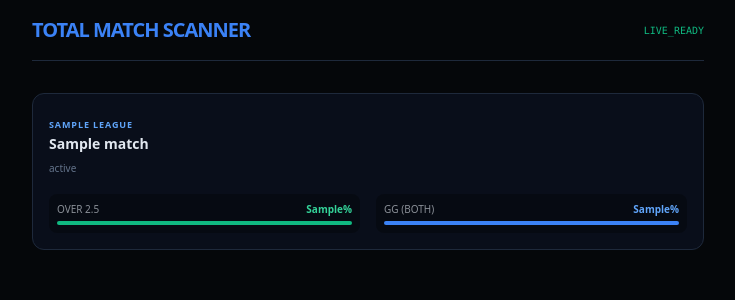
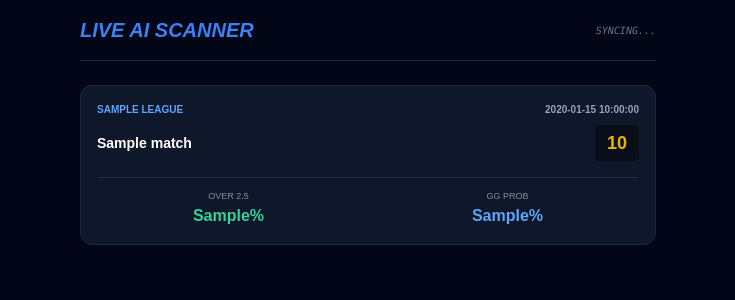
Before and after one commit to christian03-web/ai-pronostici-, a Flask app: template templates/index.html in a window 1280 px wide. Shown: the top 300 px of the page, without its empty margins (272-1007 px from the left). Run offline with Flask 3, Linux system fonts and the light colour scheme; the template is opened without the code that fills it: most values are stand-ins (such as "Sample title", 1, 10 or a date in 2020); some libraries are stand-ins or nearby versions.

Commit message:
Update index.html

```diff
--- a/templates/index.html
+++ b/templates/index.html
@@ -3,59 +3,93 @@
 <head>
     <meta charset="UTF-8">
     <meta name="viewport" content="width=device-width, initial-scale=1.0">
-    <title>AI TOTAL SCANNER PRO</title>
+    <title>AI LIVE SCANNER</title>
     <script src="https://cdn.tailwindcss.com"></script>
     <style>
-        body { background: #05070a; color: #e2e8f0; font-family: ui-sans-serif, system-ui; }
-        .gold-pick { border: 1px solid #eab308; background: rgba(234, 179, 8, 0.05); }
+        body { background: #020617; color: white; font-family: sans-serif; }
+        .match-card { background: #0f172a; border: 1px solid #1e293b; border-radius: 12px; }
+        .live-dot { height: 8px; width: 8px; background-color: #ef4444; border-radius: 50%; display: inline-block; margin-right: 5px; animation: pulse 1s infinite; }
+        @keyframes pulse { 0% { opacity: 1; } 50% { opacity: 0.3; } 100% { opacity: 1; } }
     </style>
 </head>
 <body class="p-4">
-    <div class="max-w-2xl mx-auto">
-        <header class="mb-8 border-b border-slate-800 pb-4 flex justify-between items-center">
-            <h1 class="text-xl font-black text-blue-500 tracking-tighter uppercase">Total Match Scanner</h1>
-            <span class="text-[10px] text-emerald-500 font-mono">LIVE_READY</span>
+    <div class="max-w-xl mx-auto">
+        <header class="mb-6 flex justify-between items-center border-b border-slate-800 pb-4">
+            <h1 class="text-xl font-black text-blue-500 italic uppercase">Live AI Scanner</h1>
+            <div id="status" class="text-[10px] text-slate-500 font-mono italic">SYNCING...</div>
         </header>
 
-        {% if not matches %}
-        <div class="text-center p-10 opacity-50 italic">Nessuna partita trovata per oggi...</div>
-        {% endif %}
-
-        {% for m in matches %}
-        <div class="mb-3 p-4 rounded-xl bg-slate-900/50 border border-slate-800 {{ 'gold-pick' if m.is_gold }}">
-            <div class="flex justify-between items-start mb-4">
-                <div>
-                    <span class="text-[9px] font-bold text-blue-400 uppercase tracking-widest">{{ m.league }}</span>
-                    <h2 class="text-sm font-bold">{{ m.match }}</h2>
-                    <span class="text-[10px] text-slate-500">{{ m.status }}</span>
+        <div id="match-container" class="space-y-4">
+            {% for m in matches %}
+            <div class="match-card p-4">
+                <div class="flex justify-between items-start mb-2">
+                    <span class="text-[10px] text-blue-400 font-bold uppercase">{{ m.league }}</span>
+                    <span class="text-[10px] text-slate-400 font-bold">
+                        {% if m.is_live %}<span class="live-dot"></span>LIVE {% endif %}{{ m.time }}
+                    </span>
                 </div>
-                {% if m.is_gold %}
-                <span class="text-yellow-500 text-[10px] font-bold">🎯 GOLD PICK</span>
-                {% endif %}
-            </div>
-
-            <div class="grid grid-cols-2 gap-4">
-                <div class="bg-black/30 p-2 rounded-lg">
-                    <div class="flex justify-between text-[10px] mb-1">
-                        <span class="opacity-60">OVER 2.5</span>
-                        <span class="text-emerald-400 font-bold">{{ m.over_p }}%</span>
+                <div class="flex justify-between items-center mb-4">
+                    <h2 class="text-sm font-bold w-1/2">{{ m.match }}</h2>
+                    <div class="text-lg font-black text-yellow-500 bg-black/40 px-3 py-1 rounded">{{ m.score }}</div>
+                </div>
+                <div class="grid grid-cols-2 gap-4 border-t border-slate-800 pt-3">
+                    <div class="text-center">
+                        <div class="text-[9px] opacity-50 uppercase">Over 2.5</div>
+                        <div class="text-emerald-400 font-bold">{{ m.over_p }}%</div>
                     </div>
-                    <div class="w-full bg-slate-800 h-1 rounded-full overflow-hidden">
-                        <div class="bg-emerald-500 h-full" style="width: {{ m.over_p }}%"></div>
-                    </div>
-                </div>
-                <div class="bg-black/30 p-2 rounded-lg">
-                    <div class="flex justify-between text-[10px] mb-1">
-                        <span class="opacity-60">GG (BOTH)</span>
-                        <span class="text-blue-400 font-bold">{{ m.gg_p }}%</span>
-                    </div>
-                    <div class="w-full bg-slate-800 h-1 rounded-full overflow-hidden">
-                        <div class="bg-blue-500 h-full" style="width: {{ m.gg_p }}%"></div>
+                    <div class="text-center">
+                        <div class="text-[9px] opacity-50 uppercase">GG Prob</div>
+                        <div class="text-blue-400 font-bold">{{ m.gg_p }}%</div>
                     </div>
                 </div>
             </div>
+            {% endfor %}
         </div>
-        {% endfor %}
     </div>
+
+    <script>
+        async function updateScores() {
+            document.getElementById('status').innerText = 'UPDATING...';
+            try {
+                const response = await fetch('/api/updates');
+                const data = await response.json();
+                const container = document.getElementById('match-container');
+                container.innerHTML = '';
+
+                data.forEach(m => {
+                    const card = `
+                        <div class="match-card p-4">
+                            <div class="flex justify-between items-start mb-2">
+                                <span class="text-[10px] text-blue-400 font-bold uppercase">${m.league}</span>
+                                <span class="text-[10px] text-slate-400 font-bold">
+                                    ${m.is_live ? '<span class="live-dot"></span>LIVE ' : ''}${m.time}
+                                </span>
+                            </div>
+                            <div class="flex justify-between items-center mb-4">
+                                <h2 class="text-sm font-bold w-1/2">${m.match}</h2>
+                                <div class="text-lg font-black text-yellow-500 bg-black/40 px-3 py-1 rounded">${m.score}</div>
+                            </div>
+                            <div class="grid grid-cols-2 gap-4 border-t border-slate-800 pt-3">
+                                <div class="text-center">
+                                    <div class="text-[9px] opacity-50 uppercase">Over 2.5</div>
+                                    <div class="text-emerald-400 font-bold">${m.over_p}%</div>
+                                </div>
+                                <div class="text-center">
+                                    <div class="text-[9px] opacity-50 uppercase">GG Prob</div>
+                                    <div class="text-blue-400 font-bold">${m.gg_p}%</div>
+                                </div>
+                            </div>
+                        </div>`;
+                    container.innerHTML += card;
+                });
+                document.getElementById('status').innerText = 'LIVE SYNCED';
+            } catch (err) {
+                document.getElementById('status').innerText = 'CONNECTION ERROR';
+            }
+        }
+
+        // Aggiorna ogni 30 secondi
+        setInterval(updateScores, 30000);
+    </script>
 </body>
 </html>
```
